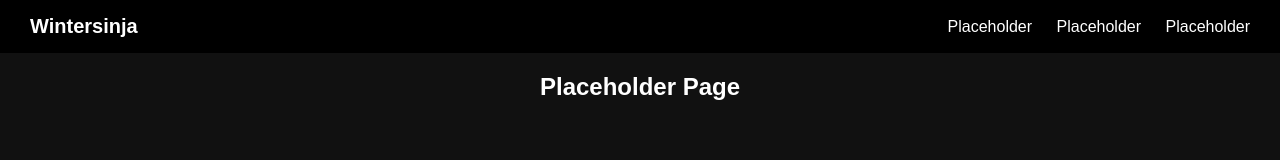
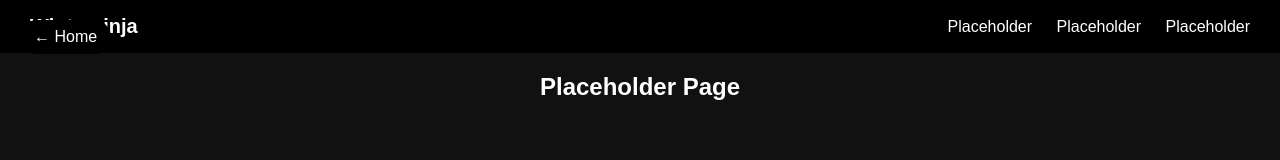
Before and after one commit to codingwinter/WinterSinja, a plain HTML site: page docs/placeholder1.html in a window 1280 px wide. Drawn offline with Linux system fonts and the light colour scheme.

Commit message:
added back button

```diff
--- a/docs/placeholder1.html
+++ b/docs/placeholder1.html
@@ -5,6 +5,8 @@
     <link rel="stylesheet" href="style.css">
 </head>
 <body>
+    <a href="index.html" class="back-button">← Home</a>
+
 
 <nav class="topbar">
     <div class="logo">Wintersinja</div>
--- a/docs/style.css
+++ b/docs/style.css
@@ -39,3 +39,19 @@
     width: 150px;
     margin-bottom: 20px;
 }
+.back-button {
+    position: fixed;
+    top: 20px;
+    left: 20px;
+    text-decoration: none;
+    font-size: 16px;
+    background: black;
+    color: white;
+    padding: 8px 14px;
+    border-radius: 20px;
+    font-family: Arial, sans-serif;
+}
+
+.back-button:hover {
+    background: grey;
+}
```
Also changed, not shown: docs/placeholder2.html (+1 -0 lines), docs/placeholder3.html (+1 -0 lines).
